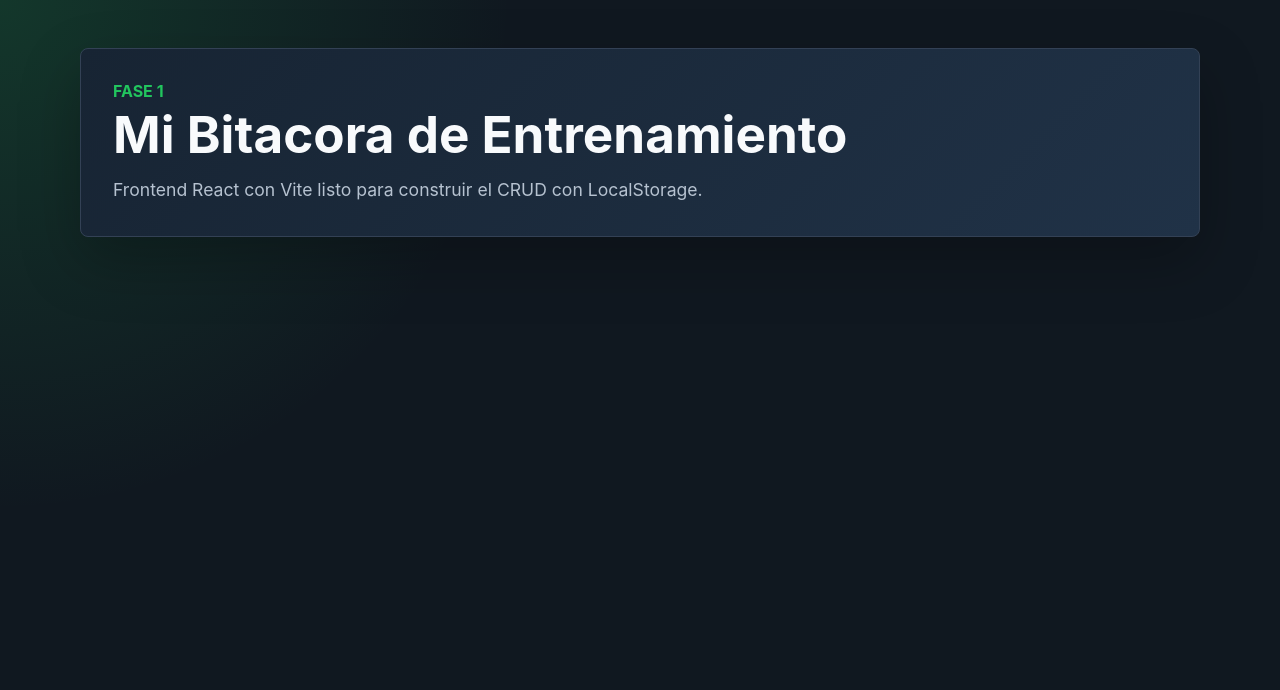
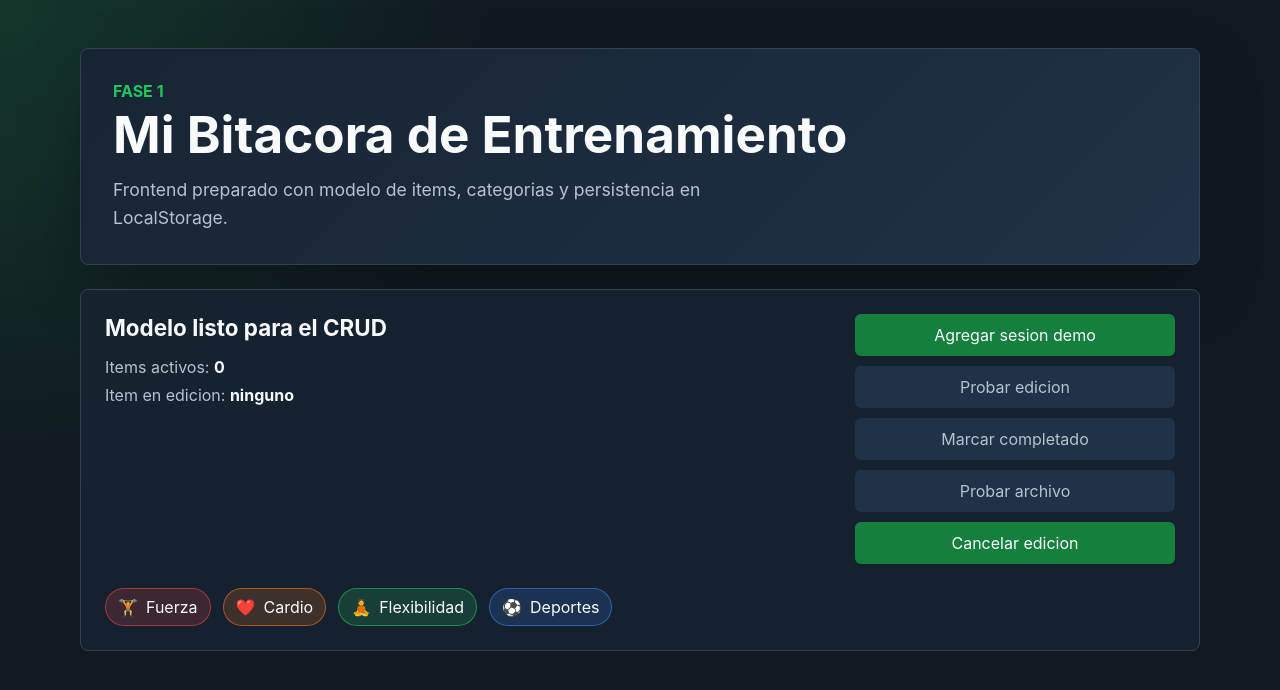
Before and after one commit to YayaG2805/Proyecto3Web, a React (Vite) app in the folder frontend/: page / in a window 1280 px wide. Shown: the top 690 px of the page. Built offline with nearby package versions, Linux system fonts and the light colour scheme.

Commit message:
agregado del modelo de items  y la persistencia del LocalStage

```diff
--- a/frontend/src/App.css
+++ b/frontend/src/App.css
@@ -69,6 +69,75 @@ h1 {
   line-height: 1.6;
 }
 
+.setup-panel {
+  display: grid;
+  grid-template-columns: minmax(0, 1fr) minmax(240px, 320px);
+  gap: 24px;
+  margin-top: 24px;
+  padding: 24px;
+  border: 1px solid var(--color-border);
+  border-radius: 8px;
+  background: rgba(23, 36, 51, 0.82);
+}
+
+.setup-panel h2 {
+  margin: 0 0 16px;
+  font-size: 1.4rem;
+}
+
+.setup-panel p {
+  margin: 8px 0;
+  color: var(--color-muted);
+}
+
+.setup-panel strong {
+  color: var(--color-text);
+}
+
+.status-message {
+  color: var(--color-primary);
+}
+
+.setup-actions {
+  display: grid;
+  gap: 10px;
+}
+
+.setup-actions button {
+  min-height: 42px;
+  border: 0;
+  border-radius: 6px;
+  color: var(--color-text);
+  background: var(--color-primary-dark);
+  cursor: pointer;
+}
+
+.setup-actions button:disabled {
+  color: var(--color-muted);
+  background: var(--color-surface-soft);
+  cursor: not-allowed;
+}
+
+.category-list {
+  grid-column: 1 / -1;
+  display: flex;
+  flex-wrap: wrap;
+  gap: 12px;
+  padding: 0;
+  margin: 0;
+  list-style: none;
+}
+
+.category-list li {
+  display: inline-flex;
+  align-items: center;
+  gap: 8px;
+  padding: 8px 12px;
+  border: 1px solid color-mix(in srgb, var(--category-color) 60%, transparent);
+  border-radius: 999px;
+  background: color-mix(in srgb, var(--category-color) 18%, transparent);
+}
+
 @media (max-width: 680px) {
   .app-shell {
     width: min(100% - 24px, 1120px);
@@ -78,4 +147,9 @@ h1 {
   .hero {
     padding: 24px;
   }
+
+  .setup-panel {
+    grid-template-columns: 1fr;
+    padding: 20px;
+  }
 }
--- a/frontend/src/App.jsx
+++ b/frontend/src/App.jsx
@@ -1,12 +1,166 @@
+import { useEffect, useMemo, useState } from "react";
+import { guardarItems } from "./services/localStorageService";
+import { CATEGORIAS } from "./utils/categorias";
+
+function crearItemInicial() {
+  const fechaActual = new Date().toISOString();
+
+  return {
+    id: crypto.randomUUID(),
+    nombre: "Push Day",
+    categoriaId: "fuerza",
+    estado: "planeado",
+    puntuacion: null,
+    fechaRegistro: fechaActual,
+    fechaActividad: fechaActual,
+    notas: "Sesion base para verificar el modelo del item.",
+    atributos: {
+      duracionMinutos: 60,
+      intensidad: "media",
+      ejercicios: ["press banca", "press militar", "fondos"],
+      volumenTotal: 3200,
+      pr: false
+    },
+    activo: true
+  };
+}
+
 function App() {
+  const [items, setItems] = useState(() => {
+    try {
+      const guardado = localStorage.getItem("items");
+      return guardado ? JSON.parse(guardado) : [];
+    } catch {
+      return [];
+    }
+  });
+  const [itemEditando, setItemEditando] = useState(null);
+  const [mensaje, setMensaje] = useState("");
+
+  useEffect(() => {
+    localStorage.setItem("items", JSON.stringify(items));
+    guardarItems(items);
+  }, [items]);
+
+  const itemsActivos = useMemo(
+    () => items.filter((item) => item.activo),
+    [items]
+  );
+
+  function agregarItem(item) {
+    setItems((itemsActuales) => [item, ...itemsActuales]);
+    setMensaje("Sesion agregada correctamente.");
+  }
+
+  function actualizarItem(itemActualizado) {
+    setItems((itemsActuales) =>
+      itemsActuales.map((item) =>
+        item.id === itemActualizado.id ? itemActualizado : item
+      )
+    );
+    setItemEditando(null);
+    setMensaje("Sesion actualizada correctamente.");
+  }
+
+  function archivarItem(id) {
+    setItems((itemsActuales) =>
+      itemsActuales.map((item) =>
+        item.id === id
+          ? {
+              ...item,
+              activo: false,
+              fechaActividad: new Date().toISOString()
+            }
+          : item
+      )
+    );
+    setMensaje("Sesion archivada correctamente.");
+  }
+
+  function iniciarEdicion(item) {
+    setItemEditando(item);
+    setMensaje("");
+  }
+
+  function cancelarEdicion() {
+    setItemEditando(null);
+    setMensaje("Edicion cancelada.");
+  }
+
+  function agregarSesionDemo() {
+    agregarItem(crearItemInicial());
+  }
+
   return (
     <main className="app-shell">
       <section className="hero">
         <p className="eyebrow">Fase 1</p>
         <h1>Mi Bitacora de Entrenamiento</h1>
         <p className="subtitle">
-          Frontend React con Vite listo para construir el CRUD con LocalStorage.
+          Frontend preparado con modelo de items, categorias y persistencia en
+          LocalStorage.
         </p>
+      </section>
+
+      <section className="setup-panel" aria-label="Estado del modelo">
+        <div>
+          <h2>Modelo listo para el CRUD</h2>
+          <p>
+            Items activos: <strong>{itemsActivos.length}</strong>
+          </p>
+          <p>
+            Item en edicion:{" "}
+            <strong>{itemEditando ? itemEditando.nombre : "ninguno"}</strong>
+          </p>
+          {mensaje && <p className="status-message">{mensaje}</p>}
+        </div>
+
+        <div className="setup-actions">
+          <button type="button" onClick={agregarSesionDemo}>
+            Agregar sesion demo
+          </button>
+          <button
+            type="button"
+            onClick={() => itemsActivos[0] && iniciarEdicion(itemsActivos[0])}
+            disabled={itemsActivos.length === 0}
+          >
+            Probar edicion
+          </button>
+          <button
+            type="button"
+            onClick={() =>
+              itemEditando
+                ? actualizarItem({
+                    ...itemEditando,
+                    estado: "completado",
+                    fechaActividad: new Date().toISOString()
+                  })
+                : cancelarEdicion()
+            }
+            disabled={!itemEditando}
+          >
+            Marcar completado
+          </button>
+          <button
+            type="button"
+            onClick={() => itemsActivos[0] && archivarItem(itemsActivos[0].id)}
+            disabled={itemsActivos.length === 0}
+          >
+            Probar archivo
+          </button>
+          <button type="button" onClick={cancelarEdicion}>
+            Cancelar edicion
+          </button>
+        </div>
+
+        <ul className="category-list">
+          {CATEGORIAS.map((categoria) => (
+            <li key={categoria.id} style={{ "--category-color": categoria.color }}>
+              <span>{categoria.emoji}</span>
+              {categoria.nombre}
+            </li>
+          ))}
+        </ul>
       </section>
     </main>
   );
--- /dev/null
+++ b/frontend/src/services/localStorageService.js
@@ -0,0 +1,14 @@
+const STORAGE_KEY = "items";
+
+export function obtenerItems() {
+  try {
+    const guardado = localStorage.getItem(STORAGE_KEY);
+    return guardado ? JSON.parse(guardado) : [];
+  } catch {
+    return [];
+  }
+}
+
+export function guardarItems(items) {
+  localStorage.setItem(STORAGE_KEY, JSON.stringify(items));
+}
--- /dev/null
+++ b/frontend/src/utils/categorias.js
@@ -0,0 +1,6 @@
+export const CATEGORIAS = [
+  { id: "fuerza", nombre: "Fuerza", emoji: "🏋️", color: "#ef4444" },
+  { id: "cardio", nombre: "Cardio", emoji: "❤️", color: "#f97316" },
+  { id: "flexibilidad", nombre: "Flexibilidad", emoji: "🧘", color: "#22c55e" },
+  { id: "deportes", nombre: "Deportes", emoji: "⚽", color: "#3b82f6" }
+];
```
